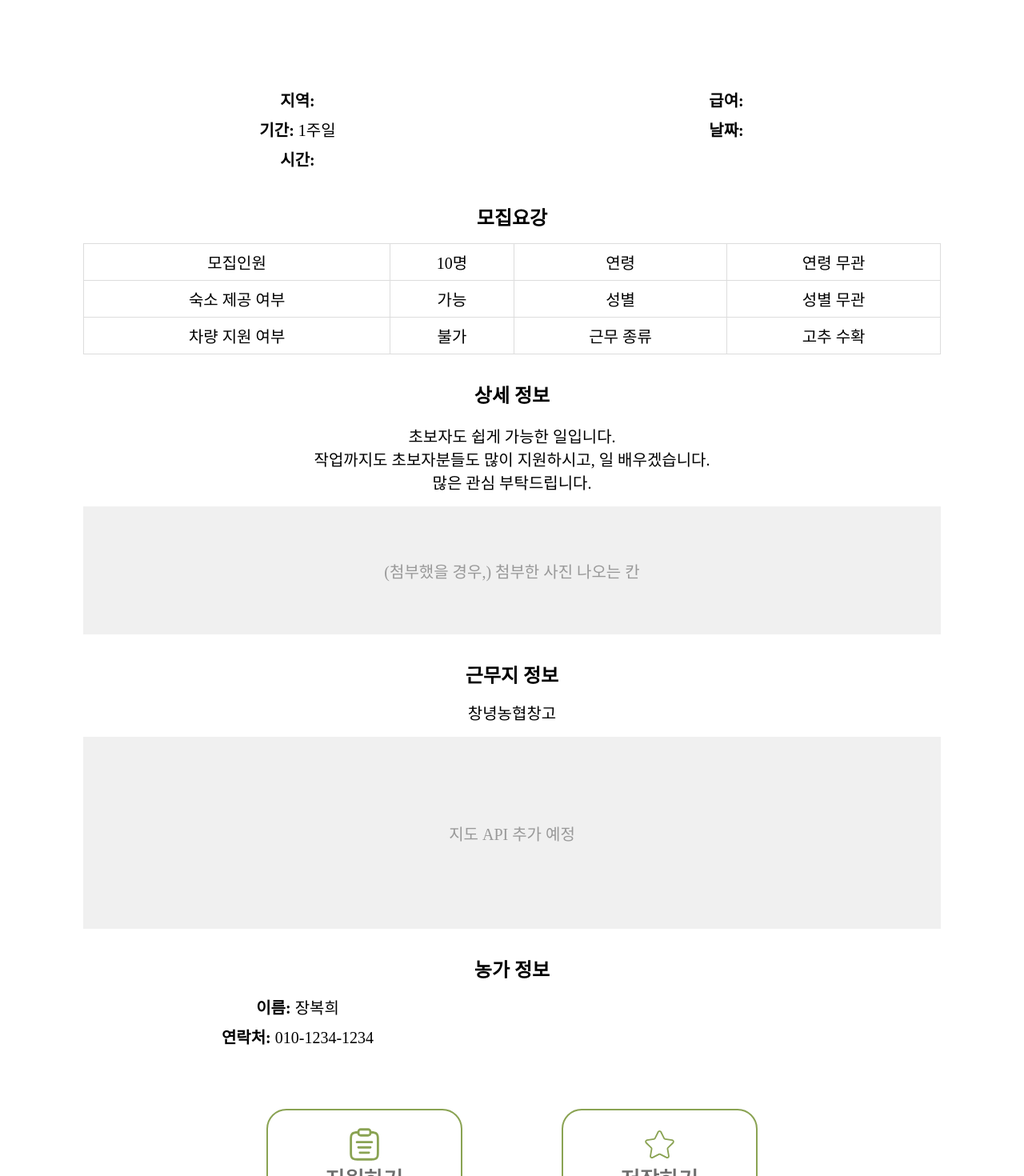
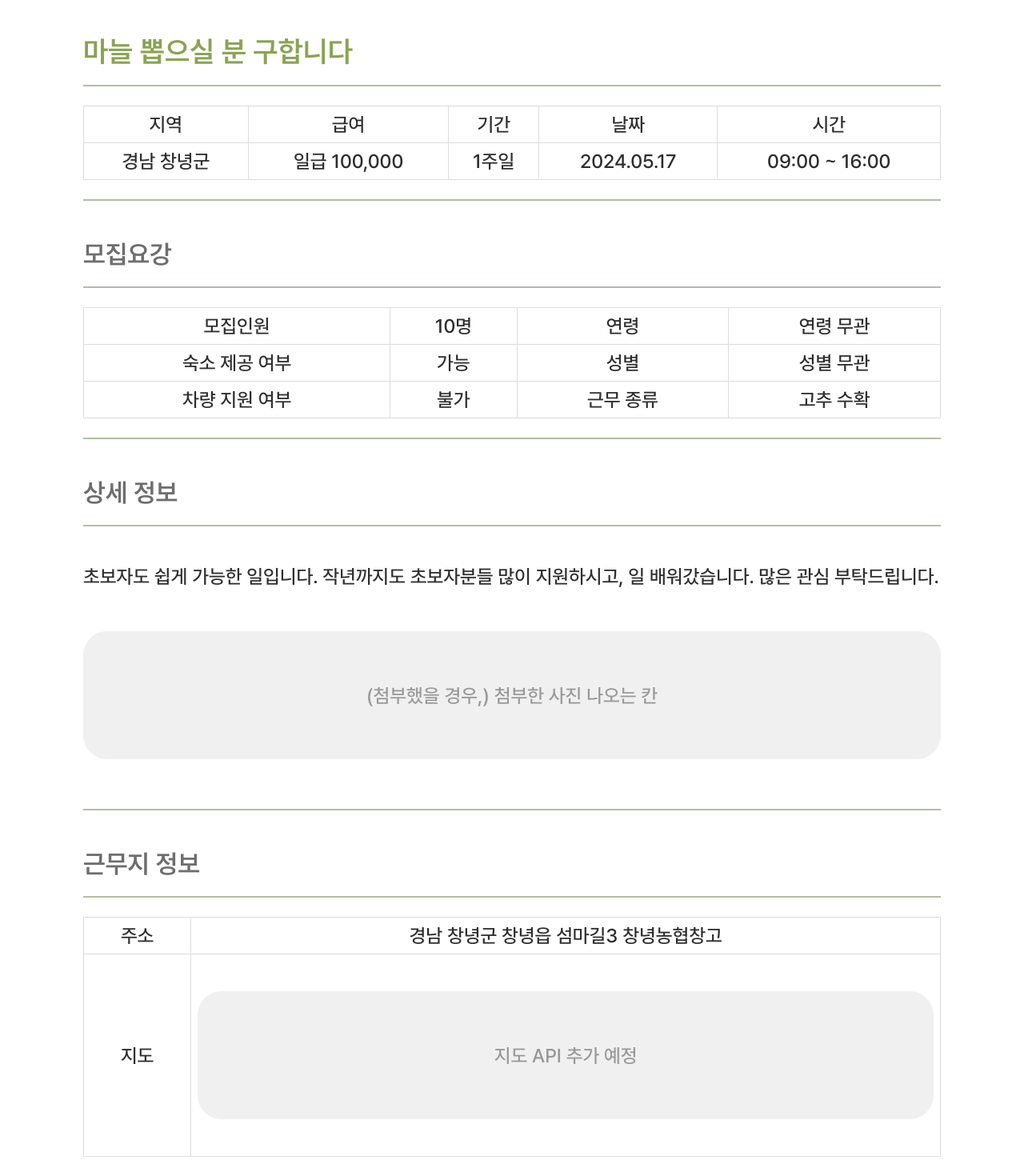
Before and after one commit to ICT-project-stepup/stepup-web, a React (Create React App) app: page /jobaddetail in a window 1280 px wide. Shown: the part 240-1710 px from the top of the page at 80% size. Built offline with nearby package versions, Linux system fonts and the light colour scheme.

Commit message:
Fix: 구인글상세 화면 수정

```diff
--- a/src/pages/farm/job_ad/JobAdDetail.js
+++ b/src/pages/farm/job_ad/JobAdDetail.js
@@ -13,9 +13,21 @@ const postData = [
     postTitle: "마늘 뽑으실 분 구합니다",
     salaryType: "일급",
     salary: "100,000",
+    workPeriod: "1주일",
     workTime: "09:00 ~ 16:00",
     postDate: "2024.05.17",
     postState: "모집 중",
+    workNum: "10명",
+    roomYN: "가능",
+    vehicleYN: "불가",
+    workAge: "연령 무관",
+    workGender: "성별 무관",
+    workType: "고추 수확",
+    postDetail:
+      "초보자도 쉽게 가능한 일입니다. 작년까지도 초보자분들 많이 지원하시고, 일 배워갔습니다. 많은 관심 부탁드립니다.",
+    address: "경남 창녕군 창녕읍 섬마길3 창녕농협창고",
+    name: "장복희",
+    phoneNum: "010-1234-1234",
   },
 ];
 
@@ -30,80 +42,98 @@ export default function JobAdDetail() {
     navigate("/interestpost");
   };
 
+  const post = postData[0];
+
   return (
     <Container>
       <PageTitle text="상세글 보기" />
-      <PostTitle>{postData.postTitle}</PostTitle>
-      <BasicInfo>
-        <InfoItem>
-          <strong>지역:</strong> {postData.area}
-        </InfoItem>
-        <InfoItem>
-          <strong>급여:</strong> {postData.salaryType} {postData.salary}
-        </InfoItem>
-        <InfoItem>
-          <strong>기간:</strong> 1주일
-        </InfoItem>{" "}
-        {/* 임시로 기간을 1주일로 설정 */}
-        <InfoItem>
-          <strong>날짜:</strong> {postData.postDate}
-        </InfoItem>
-        <InfoItem>
-          <strong>시간:</strong> {postData.workTime}
-        </InfoItem>
-      </BasicInfo>
-      <RecruitmentRequirements>
+      <PostingWrapper>
+        <PostTitle>{post.postTitle}</PostTitle>
+        <PostContent>
+          <RequirementsTable>
+            <tbody>
+              <tr>
+                <td>지역</td>
+                <td>급여</td>
+                <td>기간</td>
+                <td>날짜</td>
+                <td>시간</td>
+              </tr>
+              <tr>
+                <td>{post.area}</td>
+                <td>
+                  {post.salaryType} {post.salary}
+                </td>
+                <td>{post.workPeriod}</td>
+                <td>{post.postDate}</td>
+                <td>{post.workTime}</td>
+              </tr>
+            </tbody>
+          </RequirementsTable>
+        </PostContent>
         <SectionTitle>모집요강</SectionTitle>
+        <PostContent>
           <RequirementsTable>
             <tbody>
               <tr>
                 <td>모집인원</td>
-              <td>10명</td>
+                <td>{post.workNum}</td>
                 <td>연령</td>
-              <td>연령 무관</td>
+                {/* 20대 30대 40대 등 복수 선택도 고려해야함 */}
+                <td>{post.workAge}</td>
               </tr>
               <tr>
                 <td>숙소 제공 여부</td>
-              <td>가능</td>
+                <td>{post.roomYN}</td>
                 <td>성별</td>
-              <td>성별 무관</td>
+                <td>{post.workGender}</td>
               </tr>
               <tr>
                 <td>차량 지원 여부</td>
-              <td>불가</td>
+                <td>{post.vehicleYN}</td>
                 <td>근무 종류</td>
-              <td>고추 수확</td>
+                <td>{post.workType}</td>
               </tr>
             </tbody>
           </RequirementsTable>
-      </RecruitmentRequirements>
-      <Details>
+        </PostContent>
         <SectionTitle>상세 정보</SectionTitle>
-        <DetailText>
-          초보자도 쉽게 가능한 일입니다.
-          <br />
-          작업까지도 초보자분들도 많이 지원하시고, 일 배우겠습니다.
-          <br />
-          많은 관심 부탁드립니다.
-        </DetailText>
-        <PlaceholderImage>
-          (첨부했을 경우,) 첨부한 사진 나오는 칸
-        </PlaceholderImage>
-      </Details>
-      <WorkplaceInfo>
+        <PostContent>
+          <DetailText>{post.postDetail}</DetailText>
+          <Placeholder>(첨부했을 경우,) 첨부한 사진 나오는 칸</Placeholder>
+        </PostContent>
         <SectionTitle>근무지 정보</SectionTitle>
-        <Address>{postData.area} 창녕농협창고</Address>
-        <MapPlaceholder>지도 API 추가 예정</MapPlaceholder>
-      </WorkplaceInfo>
-      <FarmerInfo>
+        <PostContent>
+          <RequirementsTable>
+            <tbody>
+              <tr>
+                <td>주소</td>
+                <td>{post.address}</td>
+              </tr>
+              <tr>
+                <td>지도</td>
+                <td>
+                  <Placeholder>지도 API 추가 예정</Placeholder>
+                </td>
+              </tr>
+            </tbody>
+          </RequirementsTable>
+        </PostContent>
         <SectionTitle>농가 정보</SectionTitle>
-        <InfoItem>
-          <strong>이름:</strong> 장복희
-        </InfoItem>
-        <InfoItem>
-          <strong>연락처:</strong> 010-1234-1234
-        </InfoItem>
-      </FarmerInfo>
+        <PostContent>
+          <RequirementsTable>
+            <tbody>
+              <tr>
+                <td>이름</td>
+                <td>{post.name}</td>
+              </tr>
+              <tr>
+                <td>연락처</td>
+                <td>{post.phoneNum}</td>
+              </tr>
+            </tbody>
+          </RequirementsTable>
+        </PostContent>
 
         <PostingBtn>
           <RoundWhiteBtn
@@ -142,6 +172,7 @@ export default function JobAdDetail() {
             }}
           />
         </PostingBtn>
+      </PostingWrapper>
     </Container>
   );
 }
@@ -152,33 +183,9 @@ const Container = styled.div`
   display: block;
   align-items: flex-start;
   padding: 2rem 6rem 2rem 6rem;
-`;
-
-const PostTitle = styled.h2`
-  font-size: 2rem;
-  color: #5a9e48;
-  margin-bottom: 10rem;
-`;
-
-const BasicInfo = styled.div`
-  display: flex;
-  flex-wrap: wrap;
-  margin-bottom: 2rem;
-`;
-
-const InfoItem = styled.div`
-  width: 50%;
-  font-size: 1.25rem;
-  margin-bottom: 0.5rem;
-`;
-
-const RecruitmentRequirements = styled.div`
-  margin-bottom: 2rem;
-`;
-
-const SectionTitle = styled.h3`
+  font-family: Pretendard-Medium;
   font-size: 1.5rem;
-  margin-bottom: 1rem;
+  color: #2e2e2e;
 `;
 
 const RequirementsTable = styled.table`
@@ -188,54 +195,91 @@ const RequirementsTable = styled.table`
   td {
     border: 1px solid #ddd;
     padding: 0.5rem;
-    font-size: 1.25rem;
+    font-size: 1.5rem;
   }
 `;
 
-const Details = styled.div`
-  margin-bottom: 2rem;
+const DetailText = styled.p`
+  font-size: 1.5rem;
+  margin-bottom: 1rem;
+  display: flex;
+  justify-content: center;
+  text-align: left;
+  // flex-wrap: wrap;
 `;
 
-const DetailText = styled.p`
-  font-size: 1.25rem;
-  margin-bottom: 1rem;
-`;
-
-const PlaceholderImage = styled.div`
+const Placeholder = styled.div`
   width: 100%;
   height: 10rem;
   background-color: #f0f0f0;
   display: flex;
   align-items: center;
   justify-content: center;
-  font-size: 1.25rem;
+  font-size: 1.5rem;
   color: #999;
+  border-radius: 1.875rem;
+  margin-top: 2.375rem;
+  margin-bottom: 2.375rem;
 `;
 
-const WorkplaceInfo = styled.div`
-  margin-bottom: 2rem;
+const PostingWrapper = styled.div`
+  width: 100%;
+  height: auto;
+  display: flex;
+  flex-direction: column;
+  align-items: flex-start;
+  margin-top: 5.8125rem;
 `;
 
-const Address = styled.div`
-  font-size: 1.25rem;
-  margin-bottom: 1rem;
+const PostTitle = styled.div`
+  width: 100%;
+  margin-bottom: 1.25rem;
+  font-family: Pretendard-SemiBold;
+  font-size: 2.25rem;
+  color: #8aa353;
+  display: flex;
+  align-items: flex-start;
 `;
 
-const MapPlaceholder = styled.div`
-  width: 100%;
-  height: 15rem;
-  background-color: #f0f0f0;
+const SectionTitle = styled.div`
+  font-family: Pretendard-SemiBold;
+  font-size: 2rem;
+  color: #6e6e6e;
   display: flex;
-  align-items: center;
-  justify-content: center;
-  font-size: 1.25rem;
-  color: #999;
+  align-items: flex-start;
+  margin-top: 3rem;
+  margin-bottom: 1.3125rem;
 `;
 
-const FarmerInfo = styled.div`
-  margin-bottom: 2rem;
+const PostContent = styled.div`
+  width: 100%;
+  height: auto;
+
+  border-top: 0.15rem solid #afbfa5;
+  border-bottom: 0.15rem solid #afbfa5;
+  border-left: none;
+  border-right: none;
+  // filter: drop-shadow(0.0625rem 0.25rem 0.25rem rgba(175, 191, 165, 0.4));
+  padding: 1.5rem 0;
+  display: flex;
+  flex-direction: column;
+  align-items: flex-start;
 `;
 
+const InfoItem = styled.div`
+  width: 50%;
+  margin-bottom: 0.5rem;
+  filter: none;
+  font-family: Pretendard-Medium;
+  font-size: 1.5rem;
+  color: #6e6e6e;
+
+  text-align: left;
+  // margin-top: 3rem;
+  // display: flex;
+  // justify-content: center;
+  // text-align: center;
+`;
 const PostingBtn = styled.div`
   width: 100%;
   height: 13rem;
@@ -243,4 +287,5 @@ const PostingBtn = styled.div`
   flex-direction: row;
   justify-content: center;
   align-items: center;
+  padding: 4.6875rem 0;
 `;
```
Lines whose indentation alone changed are shown as unchanged.
